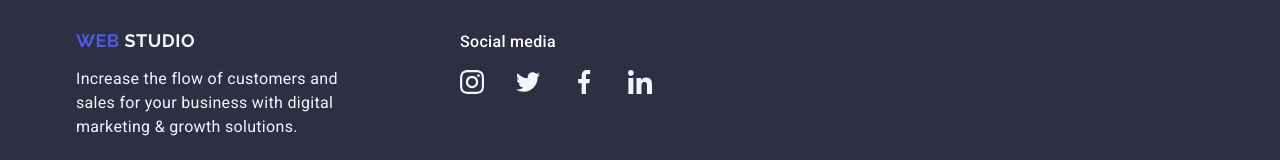
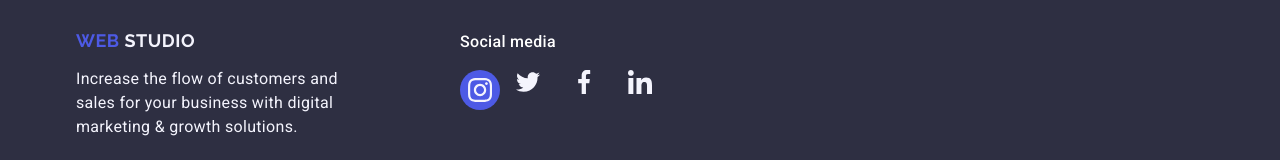
Before and after one commit to Mukuta0Pusmenski/goit-markup-hw-04, a plain HTML site: page index.html in a window 1280 px wide. Shown: the part 3249-3409 px from the top of the page. Drawn offline with nearby package versions, Linux system fonts and the light colour scheme.

Commit message:
html css

```diff
--- a/css/styles.css
+++ b/css/styles.css
@@ -559,7 +559,15 @@ a::after{
     height: 40px;
 }
 
-.social-network-href{}
+.social-network-point-a{
+    width: 100%;
+    height: 100%;
+    background-color: #4d5ae5;
+    border-radius: 50%;
+    display: flex;
+    align-items: center;
+    justify-content: center;
+}
 
 .social-network-href:hover{
     background-color: #31d0aa;
--- a/index.html
+++ b/index.html
@@ -344,7 +344,7 @@
             <p class="social-network-paragraf">Social media</p>
             <ul class="social-network-content">
                 <li class="social-network-point">
-                    <a href="" class="social-network-href"><svg width="24" height="24" class="social-network-icon">
+                    <a href="" class="social-network-point-a"><svg width="24" height="24" class="social-network-icon">
                         <use href="./images/icons.svg#icon-instagram"></use>
                     </svg></a>
                 </li>
```
